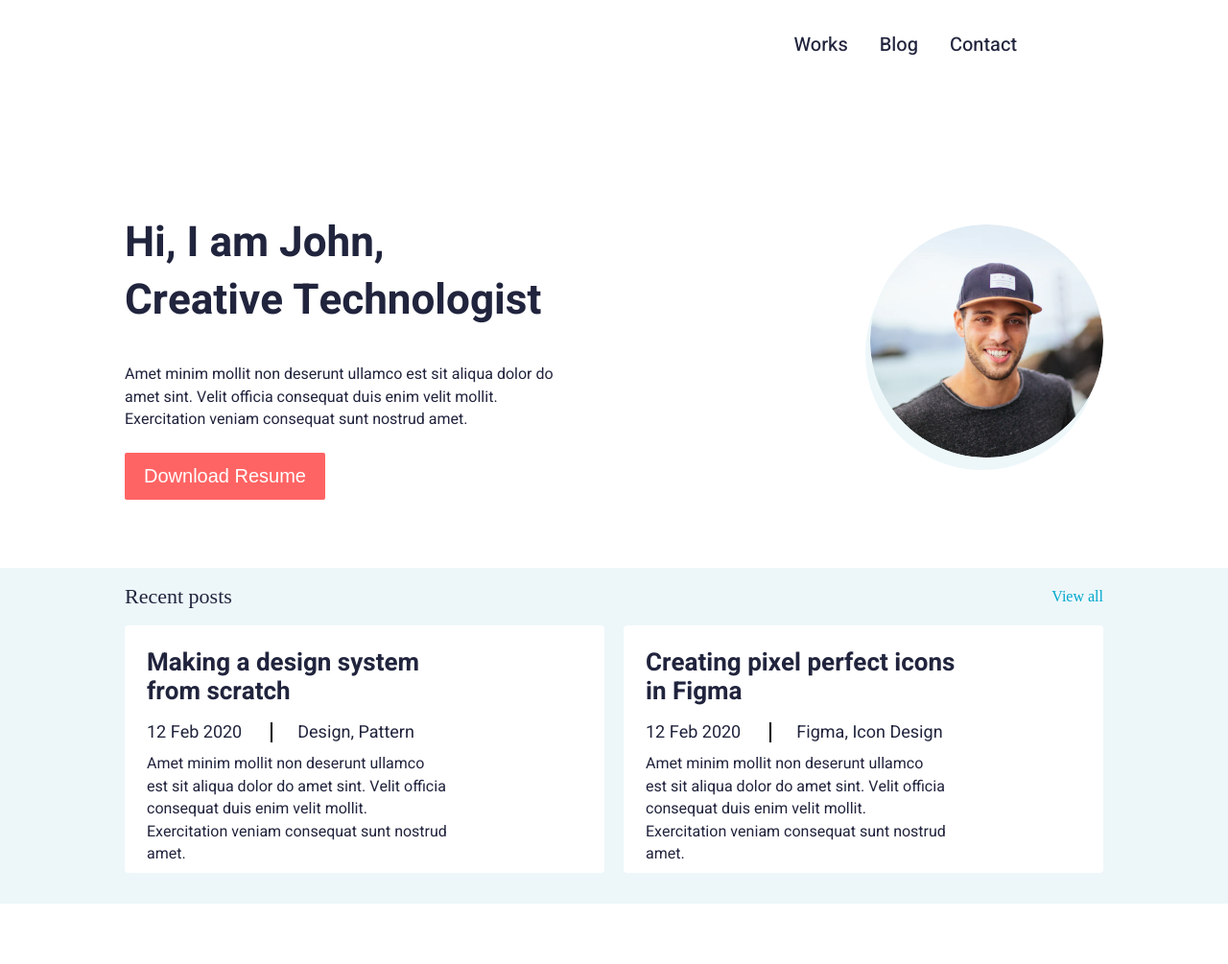
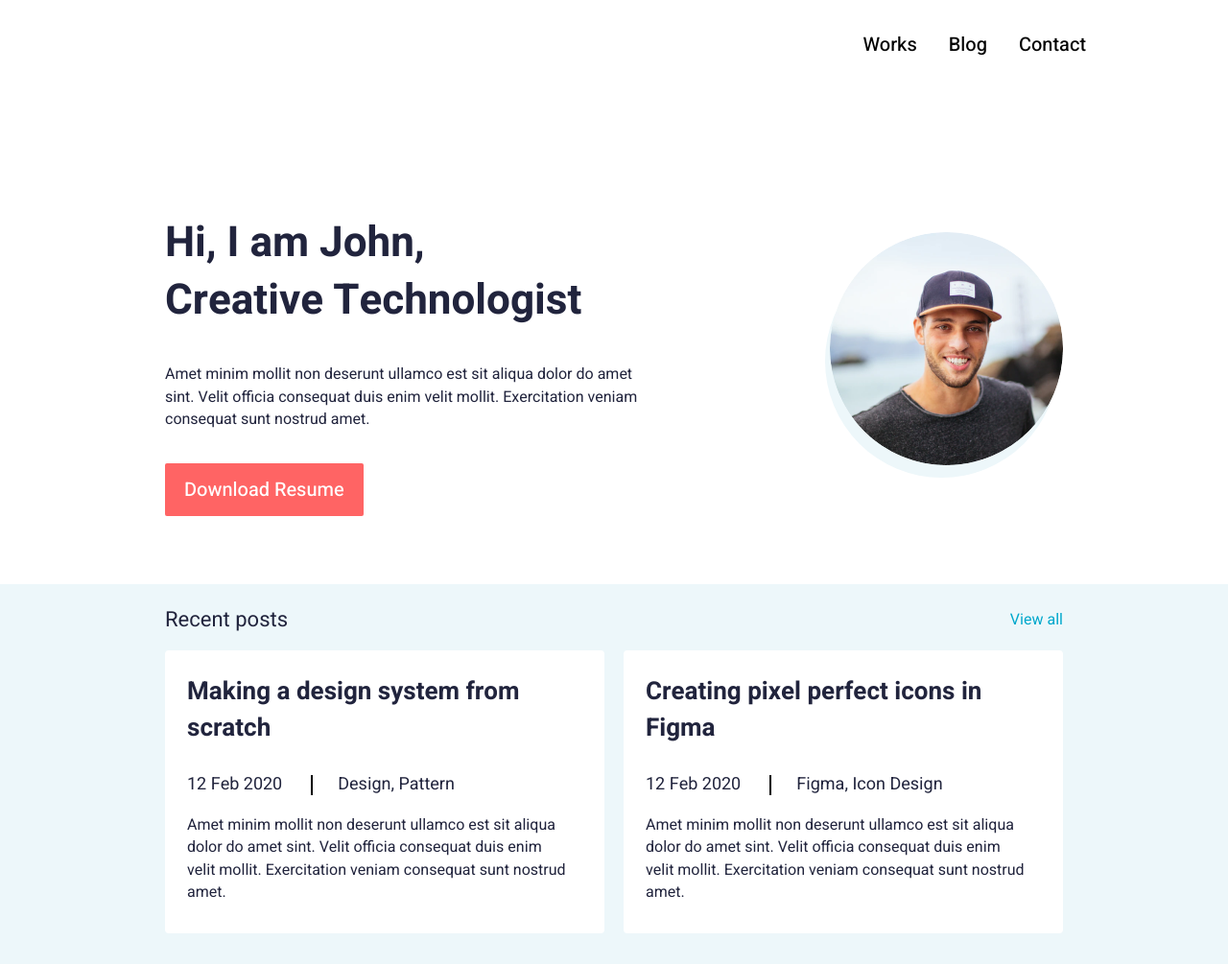
Before and after one commit to ngoclien08/html-css-training, a website built with Parcel: page src/index.html in a window 1280 px wide. Shown: the whole page at 96% size. Before the commit the page ends 942 px from the top, so only its background shows below. Built offline with nearby package versions, Linux system fonts and the light colour scheme.

Commit message:
update code

```diff
--- a/src/index.html
+++ b/src/index.html
@@ -28,26 +28,26 @@
       </div>
     </nav>
   </header>
-  <section class="hero">
+  <section class="hero-container">
     <div class="hero-image">
         <img src="assets/images/profile.png" alt="profile" class="profile-image">
         <div class="overlay"></div>
     </div>
-    <div class="hero-container">
+    <div class="hero-content">
         <h1 class="hero-heading">Hi, I am John,<br>Creative Technologist</h1>
-        <p class="hero-paragraph">Amet minim mollit non deserunt ullamco est sit aliqua dolor do amet sint. Velit officia consequat duis enim velit mollit. Exercitation veniam consequat sunt nostrud amet. </p>
+        <p class="hero-description">Amet minim mollit non deserunt ullamco est sit aliqua dolor do amet sint. Velit officia consequat duis enim velit mollit. Exercitation veniam consequat sunt nostrud amet. </p>
         <button class="button-hero-button" type="button">Download Resume</button>
     </div>
   </section>
 
-  <section class="recent-posts">
+  <section class="recent-posts-container">
     <div class="recent-posts-label">
         <h2 class="recent-posts-title">Recent posts</h2>
         <a class="view-tag" href="javascript:void(0)">View all</a>
     </div>
     <div class="recent-posts-list">
         <div class="card-info-container">
-            <h3 class="card-info-title">Making a design system from scratch</h3>
+            <h3 class="card-info-heading">Making a design system from scratch</h3>
             <div class="card-info-wrapper">
                 <span class="card-info-date">12 Feb 2020</span>
                 <span class="card-info-divider"></span>
@@ -57,7 +57,7 @@
         </div>
 
         <div class="card-info-container">
-            <h3 class="card-info-title">Creating pixel perfect icons in Figma</h3>
+            <h3 class="card-info-heading">Creating pixel perfect icons in Figma</h3>
             <div class="card-info-wrapper">
                 <span class="card-info-date">12 Feb 2020</span>
                 <span class="card-info-divider"></span>
--- a/src/styles/base/variables.css
+++ b/src/styles/base/variables.css
@@ -2,7 +2,8 @@
   --font-family:'Heebo';
   --primary-color:#FF6464;
   --secondary-color:#00A8CC;
-  --color-light: #FFF;
+  --color-light: #ffffff;
+  --color-dark: #000000;
   --bg-color:#EDF7FA;
   --dark-text-color: #21243D;
   --light-text-color: #8695A4;
@@ -20,5 +21,6 @@
   --font-size-2xl: 26px;
   --font-size-3xl: 30px;
   --font-size-4xl: 32px;
+  --font-size-5xl: 36px;
   --font-size-bg: 44px;
 }
--- a/src/styles/breakpoints.css
+++ b/src/styles/breakpoints.css
@@ -8,22 +8,18 @@
 
 /* Tablet: (768px and up) */
 @media screen and (min-width: 768px) {
-  .header-container {
-    width: 720px;
-  }
-
-  .hero-container {
-    width: 720px;
+  .header-container,
+  .hero-container
+  .recent-post-container {
+    max-width: 760px;
   }
 }
 
-/* Desktop (1024px and up) */
-@media screen and (min-width: 1024px) {
-  .header-container {
-    width: 960px;
-  }
-
-  .hero-container {
-    width: 960px;
+/* Desktop (1200px and up) */
+@media screen and (min-width: 1200px) {
+  .header-container,
+  .hero-container
+  .recent-post-container {
+    max-width: 1152px;
   }
 }
--- a/src/styles/components/button.css
+++ b/src/styles/components/button.css
@@ -0,0 +1,11 @@
+.button-hero-button {
+  font-family: var(--font-family);
+  background-color: var(--primary-color);
+  color: var(--color-light);
+  font-weight: var(--font-weight-medium);
+  font-size: var(--font-size-lg);
+  border: none;
+  padding: 13px 20px;
+  cursor: pointer;
+  border-radius: 2px;
+}
--- a/src/styles/components/card-info.css
+++ b/src/styles/components/card-info.css
@@ -1,14 +1,12 @@
 .card-info-container {
-  font-family: var(--font-family);
   background-color: var(--color-light);
-  padding: 12px 21px 22px 19px;
+  padding: 12px 8px 22px 19px;
   border-radius: 4px;
 }
 
-.card-info-title {
+.card-info-heading {
+  font-weight: var(--font-weight-semibold);
   font-size: var(--font-size-xl);
-  font-weight: var(--font-weight-semibold);
-  width: 327px;
   margin-bottom: 12px;
   line-height: 30px;
 }
@@ -37,49 +35,55 @@
 .card-info-description {
   font-weight: var(--font-weight-regular);
   font-size: var(--font-size-sm);
-  width: 314px;
+  padding-right: 13px;
   line-height: 23.5px;
 }
 
 @media screen and (min-width: 768px) {
   .card-info-container {
-    padding: 20px 18px 5px 20px;
+    padding: 20px 18px 25px 20px;
   }
 
-  .card-info-title {
-    font-size: var(--font-size-2xl);
+  .card-info-heading {
+    font-size: var(--font-size-xl);
+    margin-bottom: 20px;
+    line-height: 36px;
+  }
+
+  .card-info-wrapper {
+    font-size: var(--font-size-sm);
     margin-bottom: 15px;
   }
 
   .card-info-date {
-    margin-right: 26px;
+    margin-right: 20px;
   }
 
   .card-info-category {
-    margin-left: 24px;
+    margin-left: 18px;
   }
 }
 
-@media screen and (min-width: 1024px) {
+@media screen and (min-width: 1200px) {
   .card-info-container {
-    padding: 24px 21px 7px 23px;
+    padding: 24px 21px 30px 23px;
   }
 
-  .card-info-title {
+  .card-info-heading {
     font-size: var(--font-size-2xl);
-    margin-bottom: 17px;
+    margin-bottom: 30px;
+    line-height: 38.19px;
   }
 
   .card-info-wrapper {
     font-size: var(--font-size-md);
-    margin-bottom: 11px;
+    margin-bottom: 20px;
   }
 
   .card-info-date {
     margin-right: 30px;
   }
   .card-info-category {
-    margin-left: 26px;
-
+    margin-left: 26px
   }
 }
--- a/src/styles/sections/header.css
+++ b/src/styles/sections/header.css
@@ -63,8 +63,10 @@
 
 @media screen and (min-width: 768px) {
   .navbar {
-    padding: 27px 60px 27px;
+    justify-content: flex-end;
+    align-items: center;
     margin-left: auto;
+    padding: 27px 40px;
   }
 
   .nav-list {
@@ -90,9 +92,8 @@
   }
 }
 
-@media screen and (min-width: 1024px) {
+@media screen and (min-width: 1200px) {
   .navbar {
-    justify-content: flex-end;
-    align-items: center;
+    padding: 27px 84px;
     }
   }
--- a/src/styles/sections/hero.css
+++ b/src/styles/sections/hero.css
@@ -1,4 +1,4 @@
-.hero {
+.hero-container {
   font-family: var(--font-family);
   display: flex;
   flex-direction: column;
@@ -33,7 +33,7 @@
   z-index: -1;
 }
 
-.hero-container {
+.hero-content {
   text-align: center;
 }
 
@@ -44,76 +44,59 @@
   line-height: 40px;
 }
 
-.hero-paragraph {
+.hero-description {
   font-weight: var(--font-weight-regular);
   font-size: var(--font-size-sm);
   margin-bottom: 27px;
   line-height: 23.5px;
 }
 
-.button-hero-button {
-  background-color: var(--primary-color);
-  color: var(--color-light);
-  font-weight: var(--font-weight-medium);
-  font-size: var(--font-size-lg);
-  border: none;
-  padding: 13px 20px;
-  border-radius: 2px;
-  cursor: pointer;
-}
-
 @media screen and (min-width: 768px) {
-  .hero {
+  .hero-container {
     display: flex;
     flex-direction: row-reverse;
     justify-content: space-between;
-    padding: 80px 80px 65px;
-    gap: 50px;
+    padding: 90px 70px 50px;
+    gap: 30px;
   }
 
   .hero-image {
-    width: 243px;
-    height: 243px;
+    width: 200px;
+    height: 200px;
   }
 
   .profile-image {
     position: static;
-    width: 243px;
-    height: 243px;
-    border-radius: 50%;
+    width: 200px;
+    height: 200px;
   }
 
   .overlay {
-    position: absolute;
-    top: 13px;
-    right: 5px;
-    width: 243px;
-    height: 243px;
-    background-color: var(--bg-color);
-    border-radius: 50%;
-    z-index: -1;
+    width: 200px;
+    height: 200px;
   }
 
-  .hero-container {
-    padding-top: 0;
+  .hero-content {
     text-align: left;
   }
 
   .hero-heading {
+    font-size: var(--font-size-5xl);
+    width: 400px;
     margin-bottom: 30px;
+    line-height: 50px;
   }
 
-  .hero-paragraph {
-    margin-bottom: 45px;
+  .hero-description {
+    width: 390px;
+    height: auto;
+    margin-bottom: 25px;
   }
 }
 
-@media screen and (min-width: 1024px) {
-  .hero {
-    display: flex;
-    flex-direction: row-reverse;
-    justify-content: space-between;
-    padding: 130px 130px 71px;
+@media screen and (min-width: 1200px) {
+  .hero-container {
+    padding: 130px 172px 71px;
     gap: 55px;
   }
 
@@ -125,33 +108,23 @@
   .profile-image {
     width: 243px;
     height: 243px;
-    border-radius: 50%;
   }
 
   .overlay {
-    position: absolute;
-    top: 13px;
-    right: 5px;
     width: 243px;
     height: 243px;
-    background-color: var(--bg-color);
-    border-radius: 50%;
-    z-index: -1;
-  }
-
-  .hero-container {
-    text-align: left;
   }
 
   .hero-heading {
     font-size: var(--font-size-bg);
+    width: 506px;
     margin-bottom: 35px;
     line-height: 60px;
   }
 
-  .hero-paragraph {
-    width: 470px;
-    height: 60px;
+  .hero-description {
+    width: 497px;
+    height: auto;
     margin-bottom: 33px;
   }
 }
--- a/src/styles/sections/recent-posts.css
+++ b/src/styles/sections/recent-posts.css
@@ -1,6 +1,7 @@
-.recent-posts {
+.recent-posts-container {
+  font-family: var(--font-family);
   background-color: var(--bg-color);
-  padding: 0 11px 38px;
+  padding: 0 10px 38px 11px;
 }
 
 .recent-posts-label {
@@ -9,11 +10,11 @@
 }
 
 .recent-posts-title {
+  display: flex;
+  height: 60px;
+  align-items: center;
   font-weight: var(--font-weight-regular);
   font-size: var(--font-size-md);
-  height: 60px;
-  display: flex;
-  align-items: center;
 }
 
 .view-tag {
@@ -27,33 +28,8 @@
 }
 
 @media screen and (min-width: 768px) {
-  .recent-posts {
-    padding: 0 40px 20px;
-  }
-
-  .recent-posts-label {
-    display: flex;
-    justify-content: space-between;
-    align-items: center;
-  }
-
-  .view-tag {
-    display: block;
-    text-decoration: none;
-    color: var(--secondary-color);
-    font-weight: var(--font-weight-regular);
-    font-size: var(--font-size-sm);
-  }
-
-  .recent-posts-list {
-    grid-template-columns: repeat(2, 1fr);
-    grid-gap: 20px;
-  }
-}
-
-@media screen and (min-width: 1024px) {
-  .recent-posts {
-    padding: 0 130px 32px;
+  .recent-posts-container {
+    padding: 7px 70px 20px;
   }
 
   .recent-posts-label {
@@ -63,10 +39,7 @@
   }
 
   .recent-posts-title {
-    font-size: var(--font-size-xl);
-    height: 60px;
-    display: flex;
-    align-items: center;
+    font-size: var(--font-size-lg);
   }
 
   .view-tag {
@@ -74,6 +47,29 @@
     text-decoration: none;
     color: var(--secondary-color);
     font-weight: var(--font-weight-regular);
+    font-size: var(--font-size-xs);
+  }
+
+  .recent-posts-list {
+    grid-template-columns: repeat(2, 1fr);
+    grid-gap: 19px;
+  }
+}
+
+@media screen and (min-width: 1200px) {
+  .recent-posts-container {
+    padding: 7px 172px 32px;
+  }
+
+  .recent-posts-label {
+    margin-bottom: 2px;
+  }
+
+  .recent-posts-title {
+    font-size: var(--font-size-xl);
+  }
+
+  .view-tag {
     font-size: var(--font-size-sm);
   }
 
```
